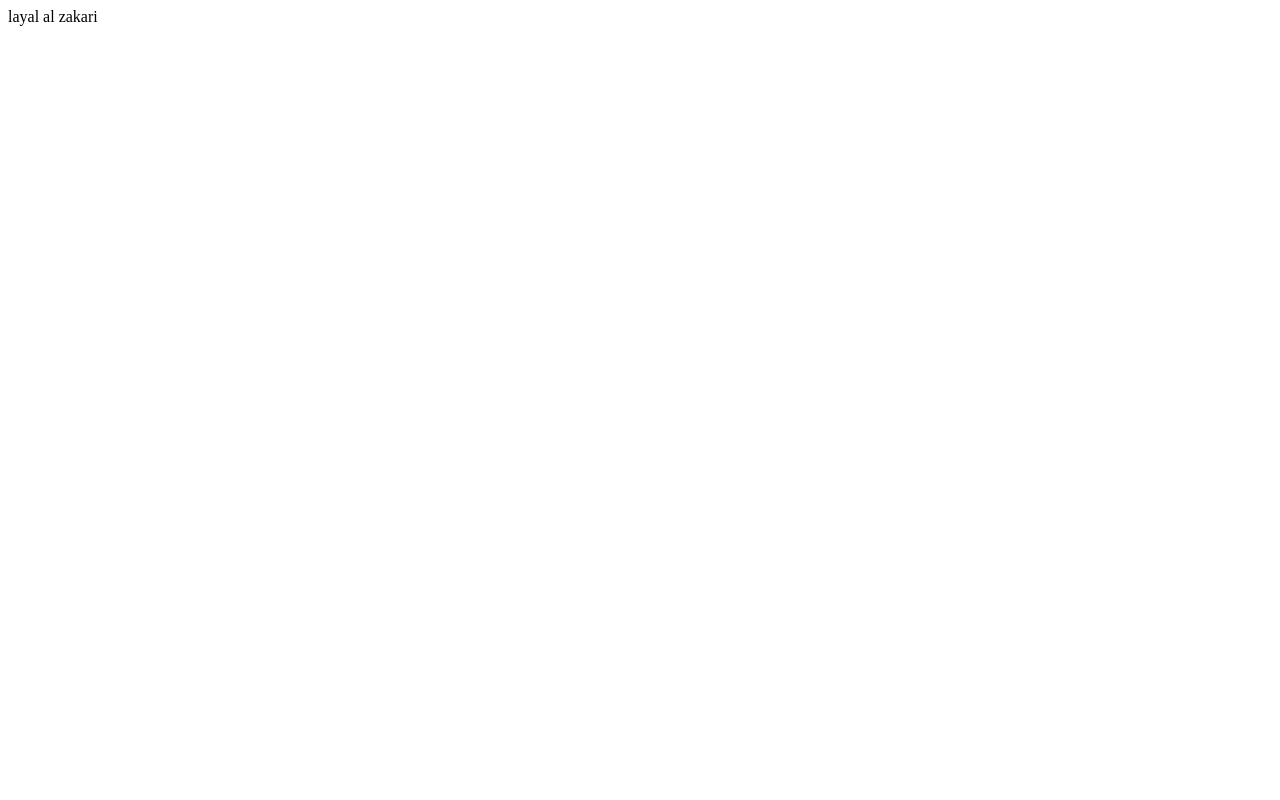
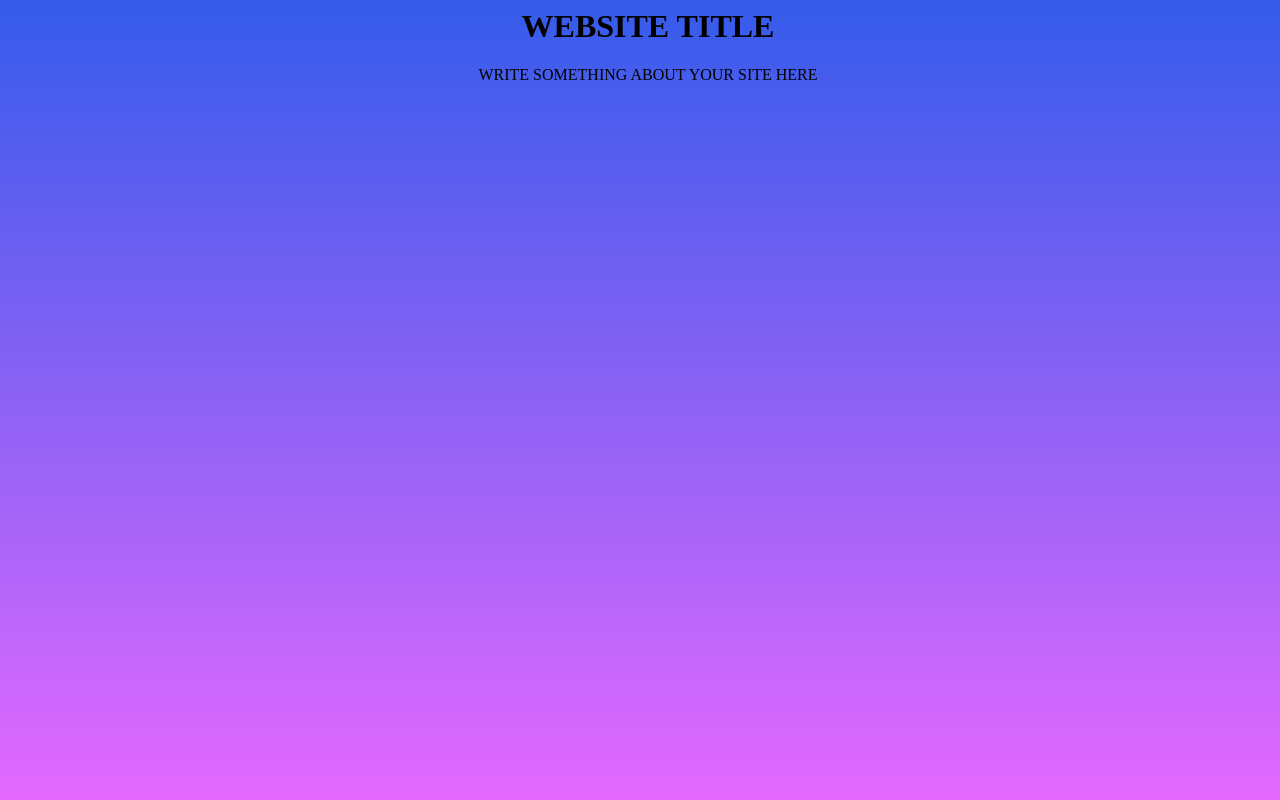
Before and after one commit to la8393/mywebsite, a plain HTML site: page index.html in a window 1280 px wide. Drawn offline with Linux system fonts and the light colour scheme.

Commit message:
Update index.html

```diff
--- a/index.html
+++ b/index.html
@@ -1 +1,21 @@
-layal al zakari
+<html>
+<head>
+  <style>
+     body{
+         text-align: center;
+         background-image: linear-gradient(rgb(52, 91, 235), rgb(232, 105, 255));
+         min-width: 100%;
+         min-height: 100%;
+      }
+  </style>
+</head>
+
+<body>
+<h1>WEBSITE TITLE</h1>
+  <p>
+  WRITE SOMETHING ABOUT YOUR SITE HERE
+  </p>
+
+</body>
+
+</html>
```
